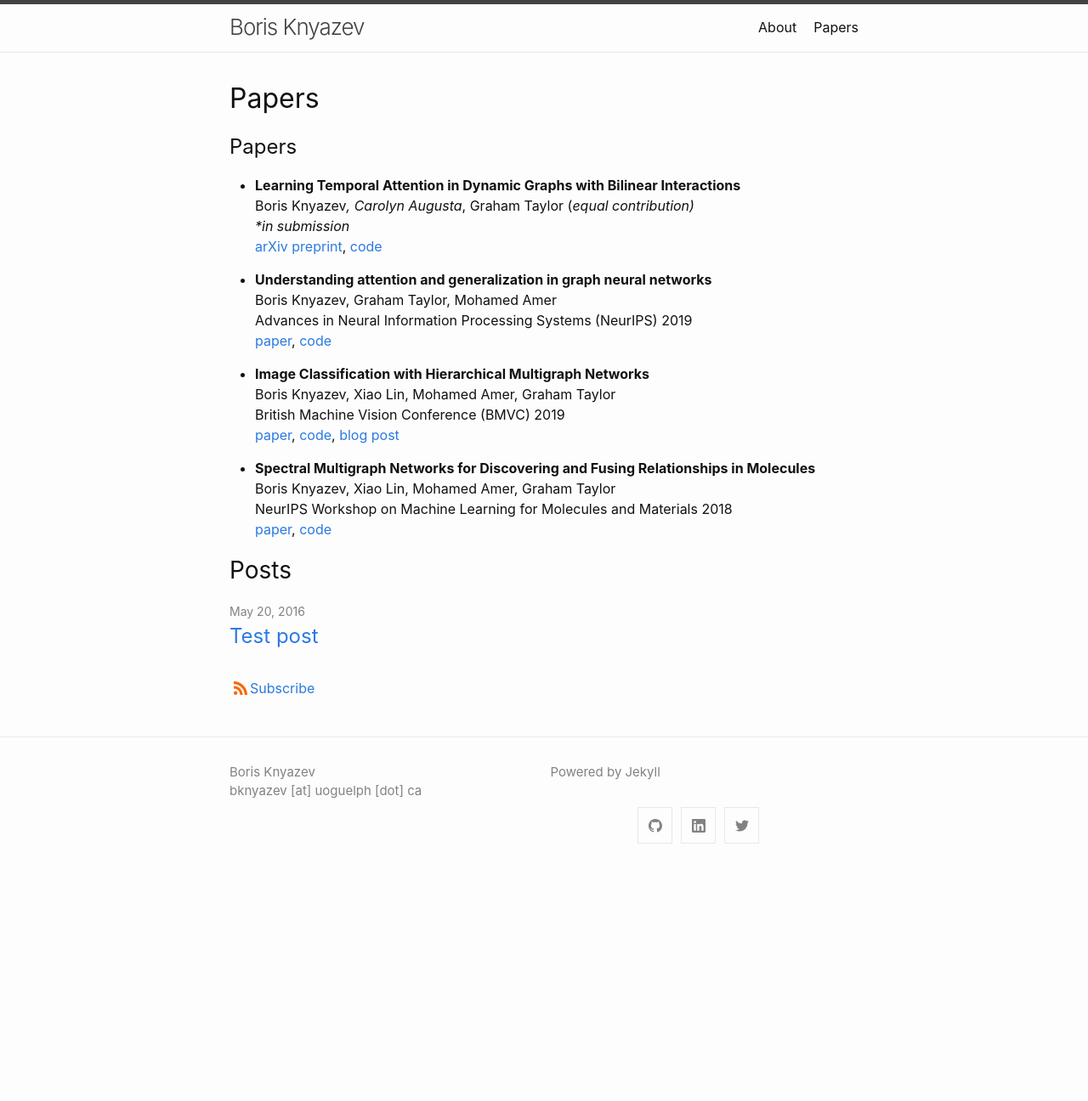
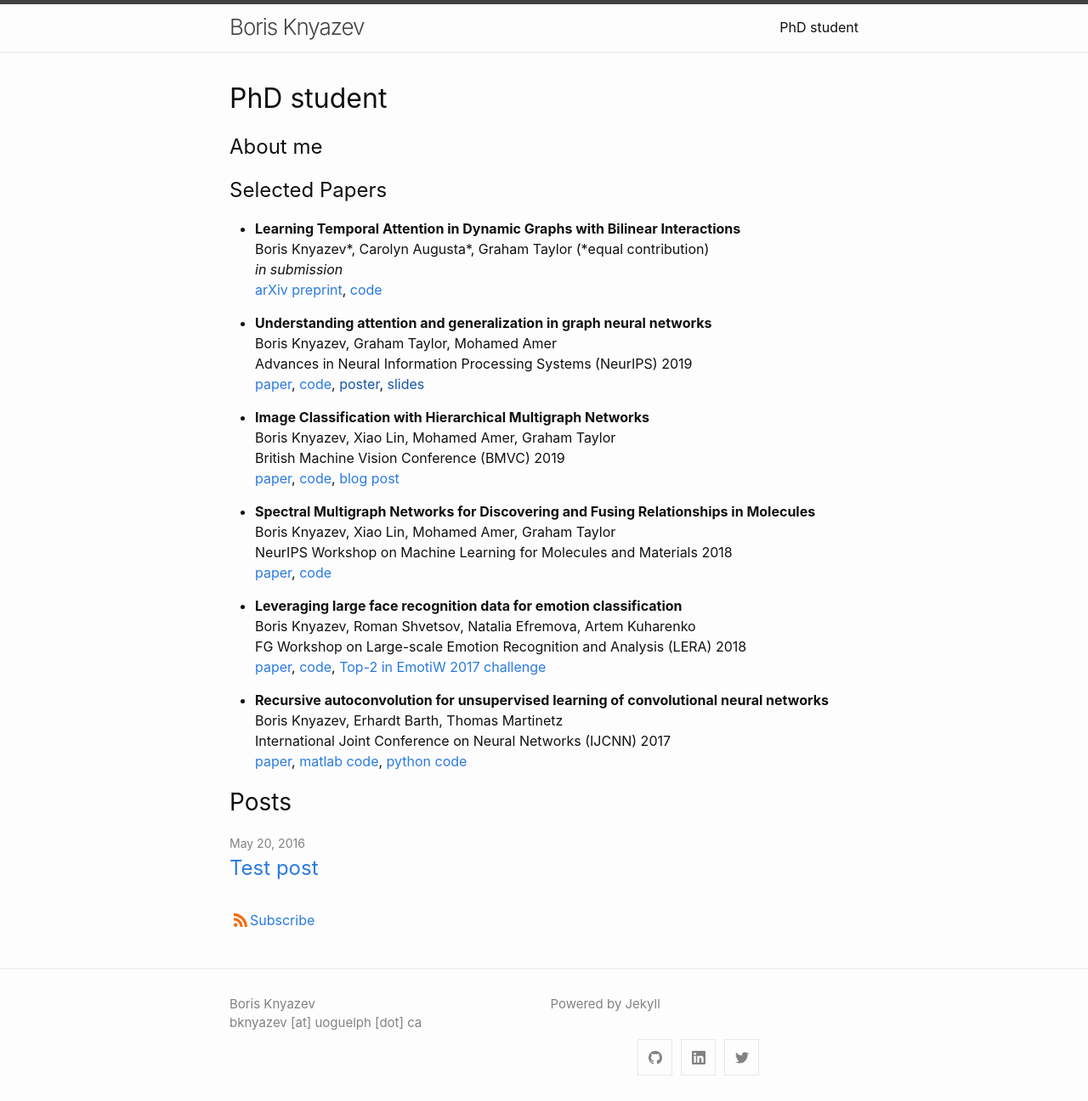
Before and after one commit to bknyaz/bknyaz.github.io, a Jekyll site: the page built from index.md, in a window 1280 px wide. Shown: the whole page at 85% size. Built offline with Jekyll 4.4.1, drawn with Linux system fonts in a browser that asks for light colours; our own code applies the rules of GitHub Pages for plain Markdown files; before the commit the page ends 1023 px from its top, so only the background shows below that.

Commit message:
update papers

```diff
--- a/index.md
+++ b/index.md
@@ -6,22 +6,23 @@
 # See: https://jekyllrb.com/docs/themes/#overriding-theme-defaults
 #
 layout: home
-title:
+title: PhD student
 ---
 
-## Papers
+## About me
+
+## Selected Papers
 
 
 - **Learning Temporal Attention in Dynamic Graphs with Bilinear Interactions**<br/>
-  Boris Knyazev*, Carolyn Augusta*, Graham Taylor (*equal contribution) <br/>
+  Boris Knyazev\*, Carolyn Augusta\*, Graham Taylor (\*equal contribution) <br/>
   *in submission*<br/>
    [arXiv preprint](https://arxiv.org/abs/1909.10367), [code](https://github.com/uoguelph-mlrg/LDG)
 
 - **Understanding attention and generalization in graph neural networks**<br/>
 Boris Knyazev, Graham Taylor, Mohamed Amer<br/>
 Advances in Neural Information Processing Systems (NeurIPS)	2019<br/>
-[paper](https://papers.nips.cc/paper/8673-understanding-attention-and-generalization-in-graph-neural-networks), [code](https://github.com/bknyaz/graph_attention_pool)
-
+[paper](https://papers.nips.cc/paper/8673-understanding-attention-and-generalization-in-graph-neural-networks), [code](https://github.com/bknyaz/graph_attention_pool), [poster](), [slides]()
 
 - **Image Classification with Hierarchical Multigraph Networks**<br/>
 Boris Knyazev, Xiao Lin, Mohamed Amer, Graham Taylor<br/>
@@ -32,3 +33,12 @@
 Boris Knyazev, Xiao Lin, Mohamed Amer, Graham Taylor<br/>
 NeurIPS Workshop on Machine Learning for Molecules and Materials 2018<br/>
 [paper](https://arxiv.org/abs/1811.09595), [code](https://github.com/bknyaz/graph_nn)
+
+- **Leveraging large face recognition data for emotion classification**<br/>Boris Knyazev, Roman Shvetsov, Natalia Efremova, Artem Kuharenko<br/>
+FG Workshop on Large-scale Emotion Recognition and Analysis (LERA) 2018<br/>
+[paper](https://arxiv.org/abs/1711.04598), [code](https://github.com/bknyaz/emotiw), [Top-2 in EmotiW 2017 challenge](https://sites.google.com/site/emotiwchallenge/)
+
+- **Recursive autoconvolution for unsupervised learning of convolutional neural networks**<br/>
+Boris Knyazev, Erhardt Barth, Thomas Martinetz<br/>
+International Joint Conference on Neural Networks (IJCNN) 2017<br/>
+[paper](https://arxiv.org/abs/1606.00611), [matlab code](https://github.com/bknyaz/autocnn_unsup), [python code](https://github.com/bknyaz/autocnn_unsup_py)
```
Also changed, not shown: about.md (deleted, +0 -7 lines).
